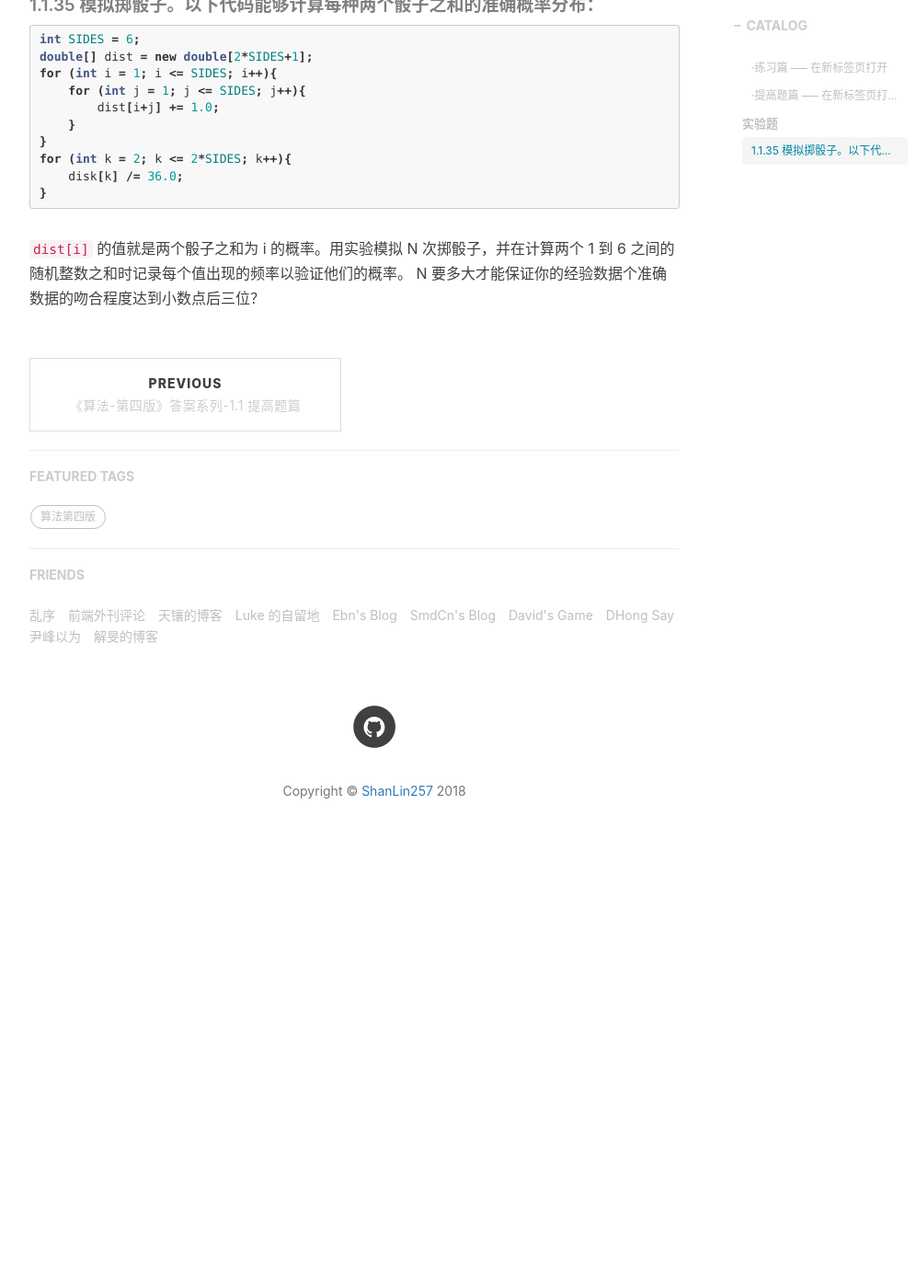
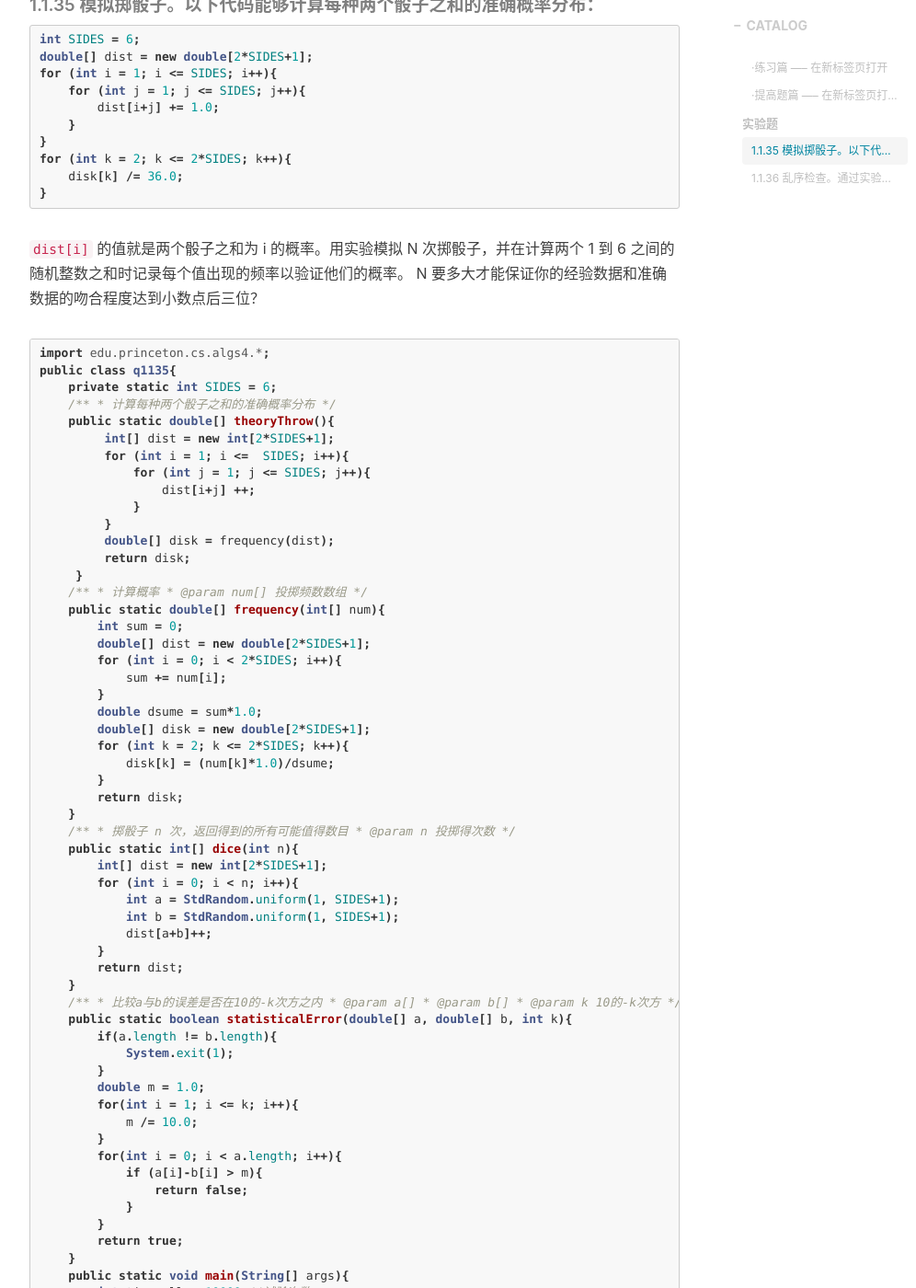
Before and after one commit to solidSpoon/solidSpoon.github.io.old, a Jekyll site: the page built from _posts/2018-7-30-a;gorithms4-1.1-ShiYanTi.md, in a window 1280 px wide and 1400 px high, scrolled down 1029 px. Shown: the whole window at 92% size, without its empty margins (233-1229 px from the left). Built offline with Jekyll 4.4.1, drawn with Linux system fonts in a browser that asks for light colours; nearby versions of some CDN libraries; comment, search, counter and statistics services are not loaded; before the commit the page ends 1993 px from its top, so only the background shows below that; some of the changed text lies outside the part shown.

Commit message:
忍不住更新一下

`````diff
--- a/_posts/2018-7-30-a;gorithms4-1.1-ShiYanTi.md
+++ b/_posts/2018-7-30-a;gorithms4-1.1-ShiYanTi.md
@@ -35,4 +35,100 @@
     disk[k] /= 36.0;
 }
 ````
-`dist[i]` 的值就是两个骰子之和为 i 的概率。用实验模拟 N 次掷骰子，并在计算两个 1 到 6 之间的随机整数之和时记录每个值出现的频率以验证他们的概率。 N 要多大才能保证你的经验数据个准确数据的吻合程度达到小数点后三位？
+`dist[i]` 的值就是两个骰子之和为 i 的概率。用实验模拟 N 次掷骰子，并在计算两个 1 到 6 之间的随机整数之和时记录每个值出现的频率以验证他们的概率。 N 要多大才能保证你的经验数据和准确数据的吻合程度达到小数点后三位？
+
+````java
+import edu.princeton.cs.algs4.*;
+public class q1135{
+    private static int SIDES = 6;
+    /**
+     * 计算每种两个骰子之和的准确概率分布
+     */
+    public static double[] theoryThrow(){
+         int[] dist = new int[2*SIDES+1];
+         for (int i = 1; i <=  SIDES; i++){
+             for (int j = 1; j <= SIDES; j++){
+                 dist[i+j] ++;
+             }
+         }
+         double[] disk = frequency(dist);
+         return disk;
+     }
+    /**
+     * 计算概率
+     * @param num[] 投掷频数数组
+     */
+    public static double[] frequency(int[] num){
+        int sum = 0;
+        double[] dist = new double[2*SIDES+1];
+        for (int i = 0; i < 2*SIDES; i++){
+            sum += num[i];
+        }
+        double dsume = sum*1.0;
+        double[] disk = new double[2*SIDES+1];
+        for (int k = 2; k <= 2*SIDES; k++){
+            disk[k] = (num[k]*1.0)/dsume;
+        }
+        return disk;
+    }
+    /**
+     * 掷骰子 n 次，返回得到的所有可能值得数目
+     * @param n 投掷得次数
+     */
+    public static int[] dice(int n){
+        int[] dist = new int[2*SIDES+1];
+        for (int i = 0; i < n; i++){
+            int a = StdRandom.uniform(1, SIDES+1);
+            int b = StdRandom.uniform(1, SIDES+1);
+            dist[a+b]++;
+        }
+        return dist;
+    }
+    /**
+     * 比较a与b的误差是否在10的-k次方之内
+     * @param a[]
+     * @param b[]
+     * @param k 10的-k次方
+     */
+    public static boolean statisticalError(double[] a, double[] b, int k){
+        if(a.length != b.length){
+            System.exit(1);
+        }
+        double m = 1.0;
+        for(int i = 1; i <= k; i++){
+            m /= 10.0;
+        }
+        for(int i = 0; i < a.length; i++){
+            if (a[i]-b[i] > m){
+                return false;
+            }
+        }
+        return true;
+    }
+    public static void main(String[] args){
+        int timesall = 10000;//试验次数
+        double[] average = new double[timesall];
+        for(int times = 0; times < timesall; times++){
+            int[] count = new int[2*SIDES+1];//保存总频数
+            int n = 100;//每次增加的次数
+            int N = 0;//实验总次数
+            int k = 3;//10的-3次方
+            double[] thought = theoryThrow();
+            double[] actual = new double[2*SIDES+1];
+            do{
+                int[] a = dice(n);//掷骰子n次
+                for(int i = 0; i < a.length; i++){
+                    count[i] += a[i];
+                }
+                N += n;//统计总数
+                actual = frequency(count);//计算频率
+            } while (!statisticalError(thought, actual, k));
+            average[times] = N;
+        }
+        System.out.println(StdStats.mean(average));
+    }
+}
+````
+答：在运行一万次后，发现平均 128639.41 次就可保证经验数据和准确数据的吻合程度达到小数点后三位
+
+##### 1.1.36 乱序检查。通过实验检查表 1.1.10 中的乱序代码是否能够产生预期的效果。编写一个程序 `ShuffleTest` ,接受命令行参数 M 和 N ，将大小为 M 的数组打乱 N 次切每次打乱之前都将数组重新初始化为 a[i] = i 。打印一个 M×M 的表格，对于所欲的列 j ，行 i 表示的是 i 在打乱之后落到 j 的位置的次数。 数组中的所有元素的值都应该接近于N/M。
`````
